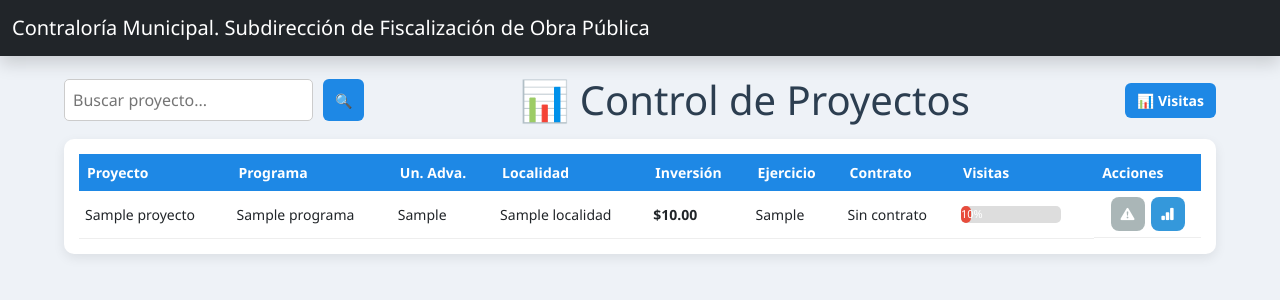
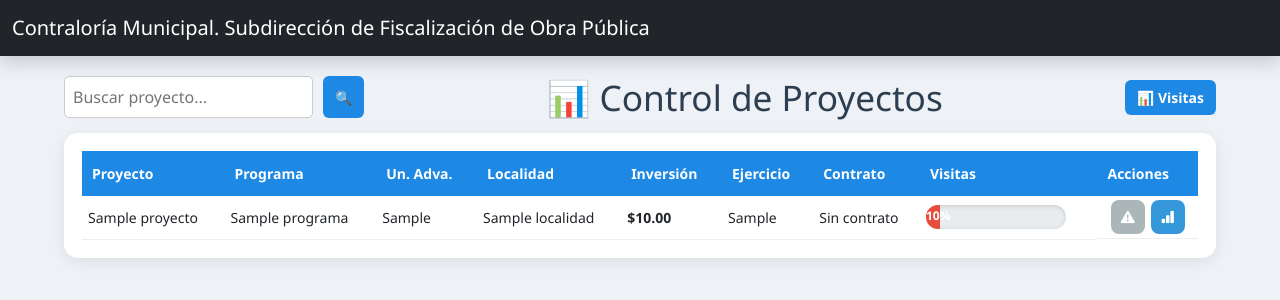
Before and after one commit to GabrielRiveraV/Control-de-Proyectos, a Flask app: template templates/index.html in a window 1280 px wide. Shown: the top 300 px of the page. Run offline with Flask 3, Linux system fonts and the light colour scheme; the template is opened without the code that fills it: most values are stand-ins (such as "Sample title", 1, 10 or a date in 2020); some libraries are stand-ins or nearby versions.

Commit message:
Reorganización de Gráficas, Elementos gráficos. Commit antes de Paginación 01/06/2026 2:00 pm

```diff
--- a/templates/index.html
+++ b/templates/index.html
@@ -43,6 +43,7 @@ body {
 .header h1 {
     color: #2c3e50;
     margin: 0;
+    font-size: 2.2rem;
 }
 
 /* BOTONES PRINCIPALES */
@@ -98,24 +105,30 @@ body {
 /* GRÁFICAS */
 .graficas {
     display: grid;
-    grid-template-columns: 1fr 1fr;
-    gap: 20px;
+    grid-template-columns: 2fr 1fr;
+    gap: 25px;
+    margin-top: 30px;
     margin-bottom: 20px;
 }
 
 .card-custom {
     background-color: white;
-    border-radius: 10px;
-    box-shadow: 0px 4px 12px rgba(0,0,0,0.08);
-    padding: 15px;
+    border-radius: 14px;
+    box-shadow: 0px 4px 14px rgba(0,0,0,0.08);
+    padding: 18px;
 }
 
 .card-grafica {
-    height: 300px;
+    min-height: 380px;
+}
+
+.card-grafica h3 {
+    margin-bottom: 20px;
 }
 
 .card-grafica canvas {
-    max-height: 220px;
+    width: 100% !important;
+    height: 280px !important;
 }
 
 /* TABLA */
@@ -129,13 +142,14 @@ table {
 th {
     background-color: #1e88e5;
     color: white;
-    padding: 8px;
+    padding: 12px 10px;
     text-align: left;
     font-size: 14px;
+    font-weight: 600;
 }
 
 td {
-    padding: 6px;
+    padding: 4px 6px;
     border-bottom: 1px solid #eee;
     font-size: 14px;
 }
@@ -227,6 +242,79 @@ tr:hover {
     .buscador input {
         width: 100%;
     }
+}
+
+.dropdown-acciones {
+    position: relative;
+    display: inline-block;
+}
+
+.btn-menu {
+    width: 34px;
+    height: 34px;
+    border: none;
+    border-radius: 8px;
+    background: #6c757d;
+    color: white;
+    cursor: pointer;
+}
+
+.menu-contenido {
+    display: none;
+    position: absolute;
+    right: 0;
+    background: white;
+    min-width: 180px;
+    box-shadow: 0px 4px 10px rgba(0,0,0,0.15);
+    border-radius: 8px;
+    z-index: 1000;
+}
+
+.menu-contenido a {
+    display: block;
+    padding: 10px;
+    text-decoration: none;
+    color: #333;
+}
+
+.menu-contenido a:hover {
+    background: #f5f5f5;
+}
+
+.dropdown-acciones:hover .menu-contenido {
+    display: block;
+}
+
+.dropdown .btn-accion{
+    background-color: #6c757d;
+}
+
+.dropdown .btn-accion:hover{
+    background-color: #5a6268;
+}
+thead {
+    position: sticky;
+    top: 0;
+    z-index: 100;
+}
+
+.barra-avance {
+    width: 140px;
+    height: 24px;
+    background: #e9ecef;
+    border-radius: 20px;
+    overflow: hidden;
+    box-shadow: inset 0 1px 4px rgba(0,0,0,.15);
+}
+
+.barra-avance-fill {
+    height: 100%;
+    color: white;
+    font-size: 12px;
+    font-weight: bold;
+    text-align: center;
+    line-height: 22px;
+    transition: width .4s ease;
 }
 
     </style>
@@ -430,18 +495,18 @@ tr:hover {
                             {% set color = '#2ecc71' %}
                         {% endif %}
 
-                        <div style="background:#ddd; width:100px; border-radius:5px;">
+                        <div class="barra-avance">
 
-                            <div style="
+                            <div
+                                class="barra-avance-fill"
+                                style="
+                                    width:{{ avance }}%;
                                     background:{{ color }};
-                                width:{{ avance }}%;
-                                color:white;
-                                text-align:center;
-                                border-radius:5px;
-                                font-size:11px;
                                 ">
 
                                 {{ avance }}%
+
+                            </div>
 
                         </div>
 
@@ -534,66 +551,166 @@ tr:hover {
 
                         {% endif %}
 
-                        <!-- VER VISITAS -->
+                        <!-- HISTORIAL -->
                         <a href="/visitas_proyecto/{{ proyecto.id_proyecto }}"
                         class="btn-accion ver"
-                           title="Ver historial de visitas">
+                        title="Historial de visitas">
 
                             <i class="bi bi-bar-chart-fill"></i>
 
                         </a>
 
-                        <!-- ELIMINAR PROYECTO -->
+                        <!-- MENÚ MÁS ACCIONES -->
                         {% if current_user.rol == 'admin' %}
 
-                        <a href="/eliminar_proyecto/{{ proyecto.id_proyecto }}"
-                           class="btn-accion eliminar"
-                           title="Eliminar proyecto"
+                        <div class="dropdown">
+
+                            <button
+                                class="btn-accion btn-secondary"
+                                type="button"
+                                data-bs-toggle="dropdown"
+                                aria-expanded="false"
+                                title="Más acciones">
+
+                                <i class="bi bi-three-dots-vertical"></i>
+
+                            </button>
+
+                            <ul class="dropdown-menu dropdown-menu-end">
+
+                                <!-- AGREGAR CONTRATO -->
+                                {% if not proyecto.tiene_contrato %}
+
+                                <li>
+
+                                    <a class="dropdown-item"
+                                    href="/nuevo_contrato/{{ proyecto.id_proyecto }}">
+
+                                        <i class="bi bi-file-earmark-plus"></i>
+                                        Agregar contrato
+
+                                    </a>
+
+                                </li>
+
+                                {% else %}
+
+                                    <!-- VER PDF -->
+                                    {% if proyecto.archivo_contrato %}
+
+                                    <li>
+
+                                        <a class="dropdown-item"
+                                        href="/ver_contrato/{{ proyecto.id_contrato }}"
+                                        target="_blank">
+
+                                            <i class="bi bi-file-earmark-pdf"></i>
+                                            Ver PDF
+
+                                        </a>
+
+                                    </li>
+
+                                    {% endif %}
+
+                                    <!-- ELIMINAR CONTRATO -->
+                                    <li>
+
+                                        <a class="dropdown-item text-danger"
+                                        href="/eliminar_contrato/{{ proyecto.id_contrato }}"
+                                        onclick="return confirm(
+                                        'Se eliminarán visitas, avances, observaciones y PDF relacionados. ¿Continuar?'
+                                        )">
+
+                                            <i class="bi bi-trash"></i>
+                                            Eliminar contrato
+
+                                        </a>
+
+                                    </li>
+
+                                {% endif %}
+
+                                <li><hr class="dropdown-divider"></li>
+
+                                <!-- ELIMINAR PROYECTO -->
+                                <li>
+
+                                    <a class="dropdown-item text-danger"
+                                    href="/eliminar_proyecto/{{ proyecto.id_proyecto }}"
                                     onclick="return confirm(
                                     '¿Seguro que deseas eliminar este proyecto?'
                                     )">
 
                                         <i class="bi bi-trash-fill"></i>
+                                        Eliminar proyecto
 
                                     </a>
+                                </li>
+                            </ul>
+                        </div>
+                        {% endif %}
+                    </td>
+                </tr>
+                {% endfor %}
+            </tbody>
+        </table>
+    </div>
 
-                        {% endif %}
+    {% if current_user.rol == 'admin' %}
+    <!-- GRÁFICAS -->
+    <div class="graficas">
 
-                    </td>
+        <!-- GRAFICA VISITAS -->
+        <div class="card-custom card-grafica">
 
-                </tr>
+            <h3>📊 Visitas por mes</h3>
 
-                {% endfor %}
+            <canvas id="graficaVisitas"></canvas>
 
-            </tbody>
+        </div>
 
-        </table>
+        <!-- GRAFICA PROGRAMAS -->
+        <div class="card-custom card-grafica">
+
+            <h3>📁 Proyectos por Fuentes de Financiamiento</h3>
+
+            <canvas id="graficaProgramas"></canvas>
 
         </div>
 
     </div>
+    {% endif %}
+</div>
 
 <!-- GRÁFICAS -->
 <script>
-
 // VISITAS POR MES
 new Chart(document.getElementById('graficaVisitas'), {
-
     type: 'bar',
 
     data: {
-
         labels: {{ meses | tojson }},
-
         datasets: [{
-
             label: 'Visitas',
             data: {{ totales_visitas | tojson }}
+        }]
+    },
 
-        }]
+    options: {
+        responsive: true,
+        maintainAspectRatio: false,
 
+        plugins: {
+            legend: {
+                labels: {
+                    font: {
+                        size: 16
                     }
-
+                }
+            }
+        }
+    }
 });
 
 // PROYECTOS POR PROGRAMA
@@ -611,11 +728,29 @@ new Chart(document.getElementById('graficaProgramas'), {
 
         }]
 
+    },
+
+    options: {
+        responsive: true,
+        maintainAspectRatio: false,
+
+        plugins: {
+            legend: {
+                position: 'top',
+                labels: {
+                    font: {
+                        size: 15
+                    },
+                    padding: 20
+                }
+            }
+        }
     }
 
 });
 
 </script>
+<script src="https://cdn.jsdelivr.net/npm/bootstrap@5.3.3/dist/js/bootstrap.bundle.min.js"></script>
 
 </body>
 </html>
```
Also changed, not shown: other parts of templates/index.html (+13 -77 lines), templates/visitas_proyecto.html (+0 -8 lines). Lines whose indentation alone changed are shown as unchanged.
